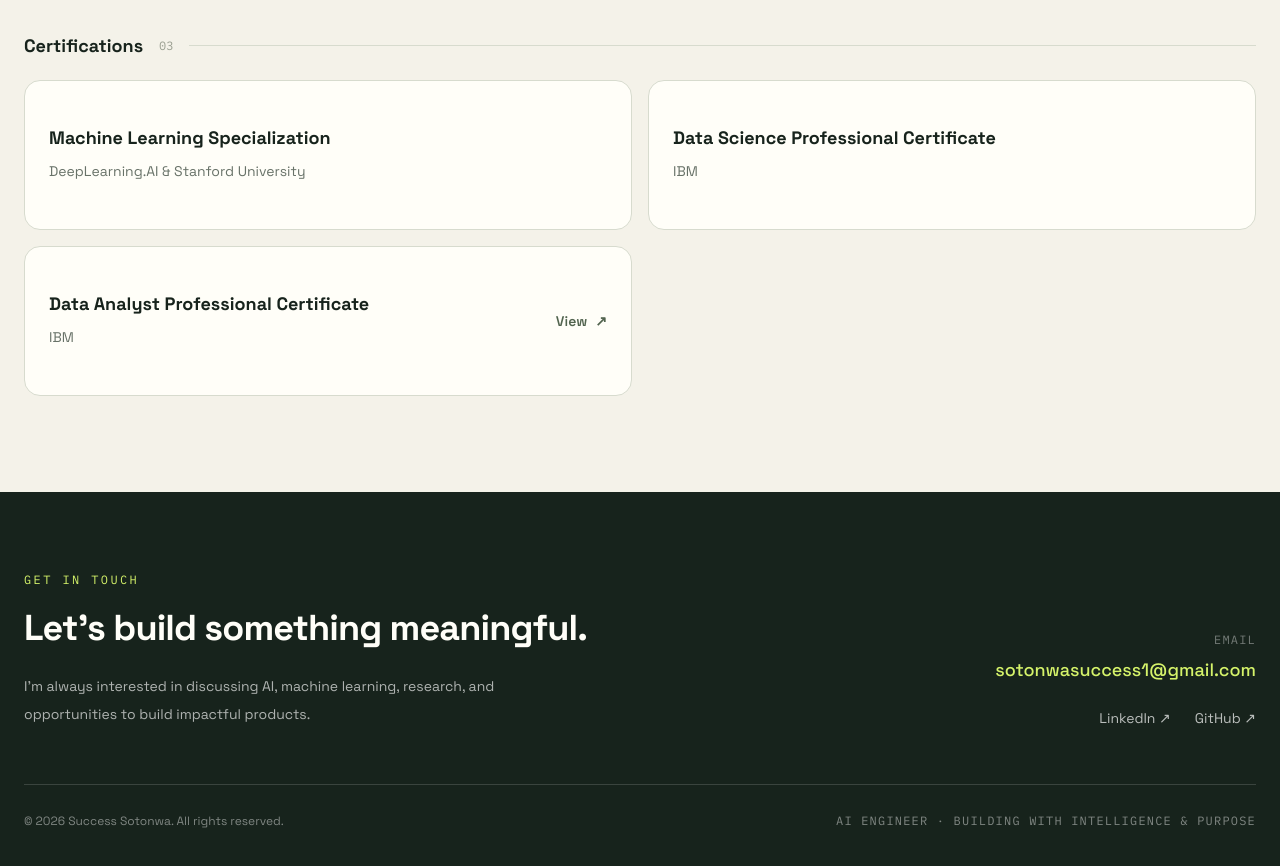
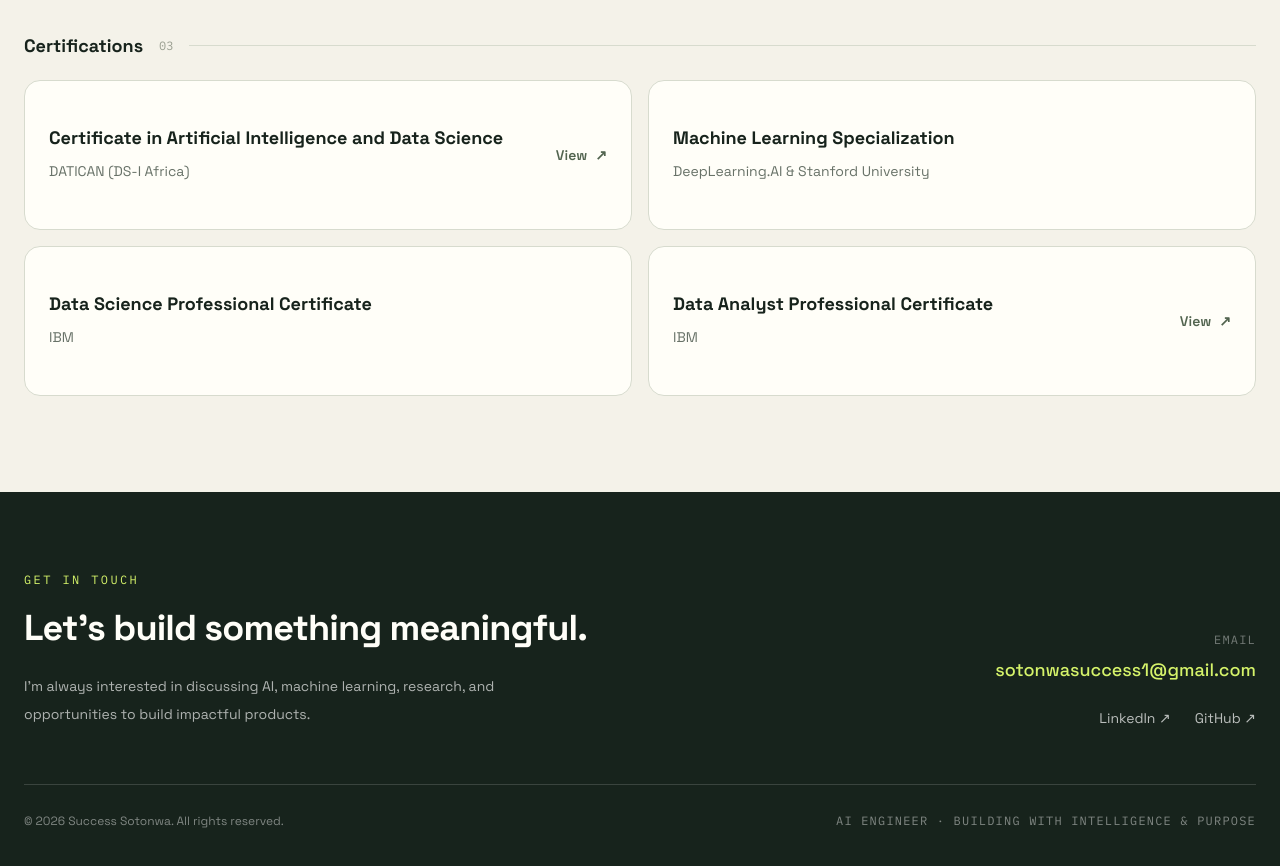
Before and after one commit to success222/portfolio, a Next.js app: page / in a window 1280 px wide. Shown: the part 3300-4166 px from the top of the page. Built offline with nearby package versions, Linux system fonts and the light colour scheme.

Commit message:
updated portfolio

```diff
--- a/components/Education.tsx
+++ b/components/Education.tsx
@@ -24,6 +24,12 @@ const qualifications = [
     issuer: "Nursing and Midwifery Council of Nigeria",
     link: "https://drive.google.com/file/d/1olJs3JkmweaRGDgg44XZIBOS3wBeZJd2/view?usp=drive_link",
     category: "Professional Qualifications",
+  },
+    {
+    title: "Certificate in Artificial Intelligence and Data Science",
+    issuer: "DATICAN (DS-I Africa)",
+    link: "https://drive.google.com/file/d/1qEHrfCrIy5DQxPY9_k7xt6lW4MhBospT/view?usp=sharing",
+    category: "Certifications",
   },
   {
     title: "Machine Learning Specialization",
```
